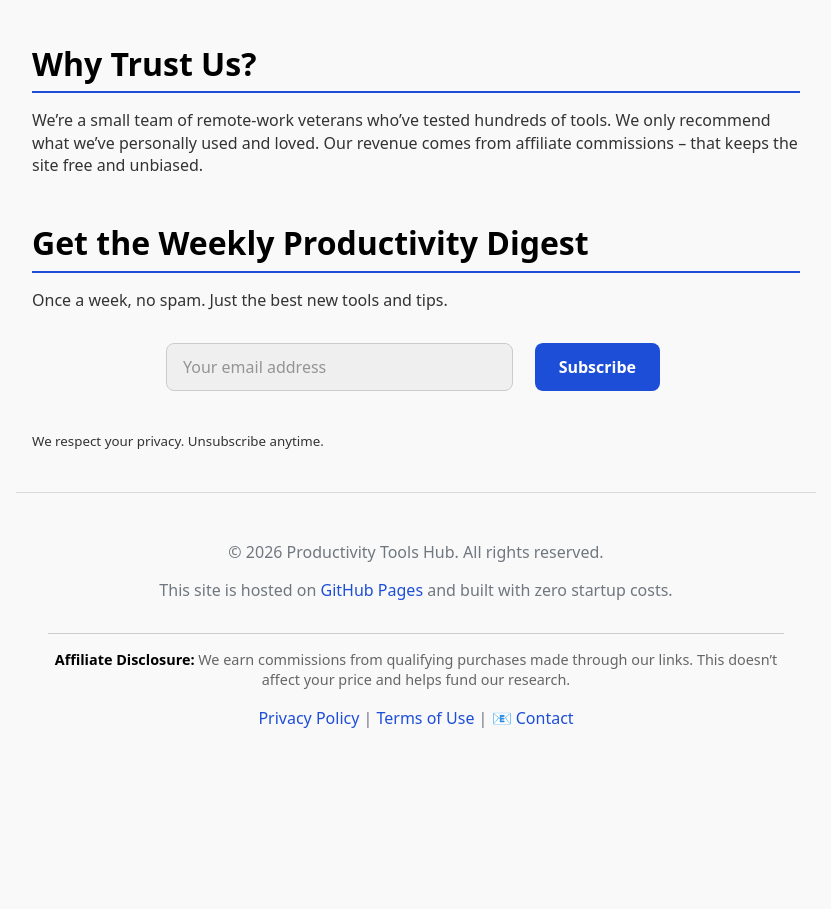
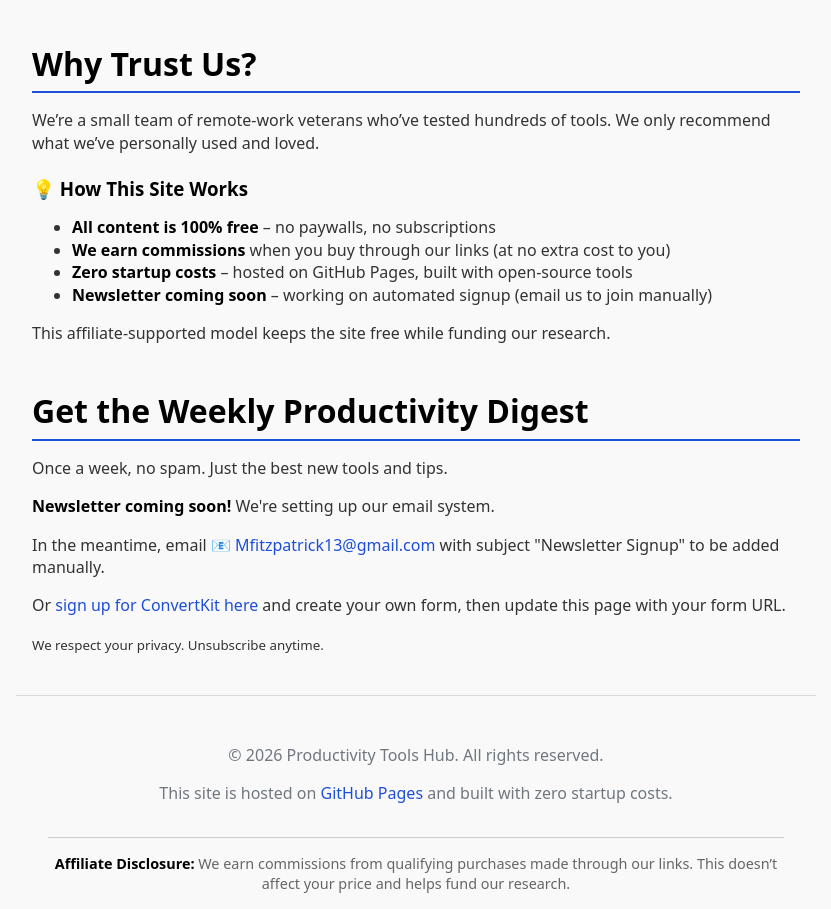
Before and after one commit to mobie420/productivity-tools-hub, a website: page index.html in a window 1280 px wide. Shown: the part 2254-3163 px from the top of the page, without its empty margins (224-1055 px from the left). Before the commit the page ends 3051 px from the top, so only its background shows below. Drawn offline with nearby package versions, Linux system fonts and the light colour scheme.

Commit message:
Fix newsletter form and clarify monetization model

```diff
--- a/index.html
+++ b/index.html
@@ -122,17 +122,27 @@
 
         <section id="about">
             <h2>Why Trust Us?</h2>
-            <p>We’re a small team of remote‑work veterans who’ve tested hundreds of tools. We only recommend what we’ve personally used and loved. Our revenue comes from affiliate commissions – that keeps the site free and unbiased.</p>
+            <p>We’re a small team of remote‑work veterans who’ve tested hundreds of tools. We only recommend what we’ve personally used and loved.</p>
+
+            <h3>💡 How This Site Works</h3>
+            <ul>
+                <li><strong>All content is 100% free</strong> – no paywalls, no subscriptions</li>
+                <li><strong>We earn commissions</strong> when you buy through our links (at no extra cost to you)</li>
+                <li><strong>Zero startup costs</strong> – hosted on GitHub Pages, built with open‑source tools</li>
+                <li><strong>Newsletter coming soon</strong> – working on automated signup (email us to join manually)</li>
+            </ul>
+            <p>This affiliate‑supported model keeps the site free while funding our research.</p>
         </section>
 
         <section id="newsletter">
             <h2>Get the Weekly Productivity Digest</h2>
             <p>Once a week, no spam. Just the best new tools and tips.</p>
-            <!-- ConvertKit form placeholder -->
-            <form action="https://app.convertkit.com/forms/XXXXXX/subscriptions" method="post" target="_blank">
-                <input type="email" name="email_address" placeholder="Your email address" required>
-                <button type="submit">Subscribe</button>
-            </form>
+            <!-- Simple email collection until ConvertKit is set up -->
+            <div class="newsletter-placeholder">
+                <p><strong>Newsletter coming soon!</strong> We're setting up our email system.</p>
+                <p>In the meantime, email <a href="mailto:Mfitzpatrick13@gmail.com?subject=Newsletter+Signup&body=Please+add+me+to+the+Productivity+Tools+Hub+newsletter!">Mfitzpatrick13@gmail.com</a> with subject "Newsletter Signup" to be added manually.</p>
+                <p>Or <a href="https://convertkit.com?lmref=productivity-tools" target="_blank">sign up for ConvertKit here</a> and create your own form, then update this page with your form URL.</p>
+            </div>
             <p><small>We respect your privacy. Unsubscribe anytime.</small></p>
         </section>
     </main>
```
